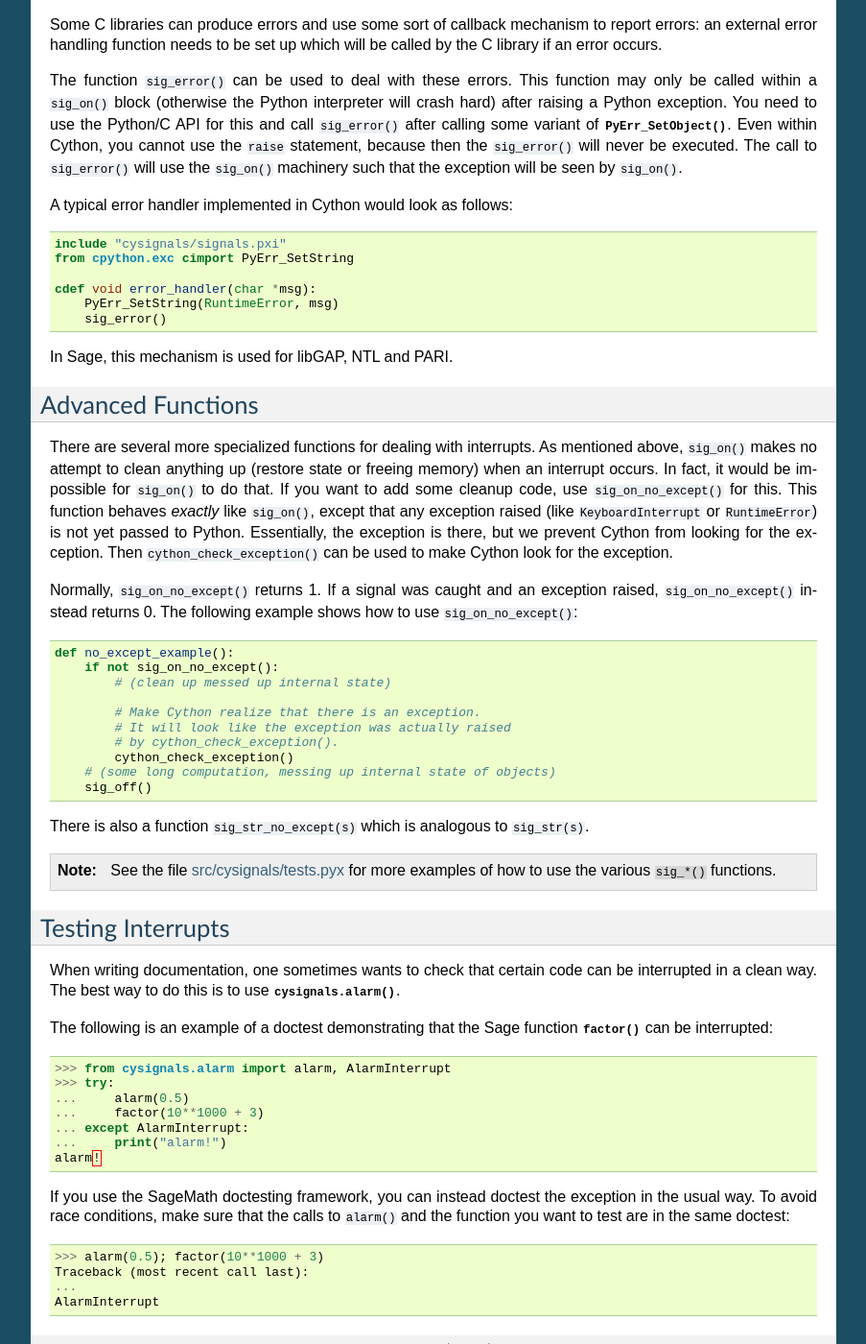
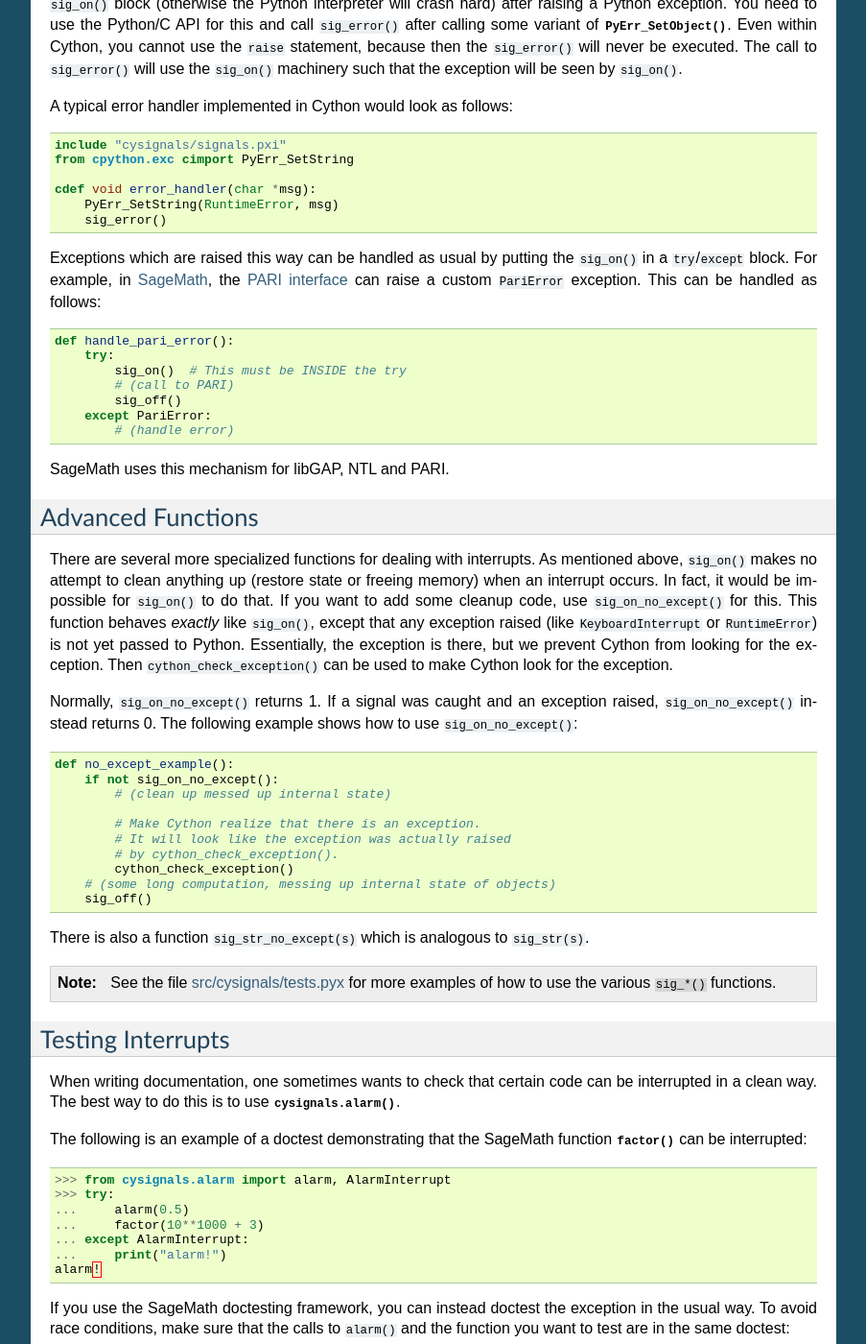
Before and after one commit to sagemath/cysignals, a Sphinx documentation site: the page built from docs/source/index.rst, in a window 1280 px wide and 1400 px high, scrolled down 4925 px. Shown: the whole window at 96% size, without its empty margins (198-1101 px from the left). Built offline with Sphinx 7.4.7, drawn with Linux system fonts in a browser that asks for light colours; some of the changed text lies outside the part shown.

Commit message:
Fix references to SageMath in docs

```diff
--- a/docs/source/index.rst
+++ b/docs/source/index.rst
@@ -170,16 +170,6 @@
         except KeyboardInterrupt:
             # (handle interrupt)
 
-Certain C libraries are written in a way that they will raise Python exceptions:
-`libGAP <https://bitbucket.org/vbraun/libgap>`_ and `NTL
-<http://doc.sagemath.org/html/en/reference/libs/sage/libs/ntl/all.html>`_ in `Sage
-<http://sagemath.org>`_ can raise ``RuntimeError`` and `PARI
-<http://doc.sagemath.org/html/en/reference/libs/sage/libs/pari/pari_instance.html>`_
-can raise ``PariError``. These exceptions behave exactly like the
-``KeyboardInterrupt`` in the example above and can be caught by putting the
-``sig_on()`` inside a ``try``/``except`` block. See :ref:`sig-error` to see how
-this is implmented.
-
 It is possible to stack ``sig_on()`` and ``sig_off()``. If you do this, the
 effect is exactly the same as if only the outer ``sig_on()``/``sig_off()`` was
 there. The inner ones will just change a reference counter and otherwise do
@@ -333,7 +323,21 @@
         PyErr_SetString(RuntimeError, msg)
         sig_error()
 
-In Sage, this mechanism is used for libGAP, NTL and PARI.
+Exceptions which are raised this way can be handled as usual by putting
+the ``sig_on()`` in a ``try``/``except`` block.
+For example, in `SageMath <http://www.sagemath.org/>`_, the
+`PARI interface <http://doc.sagemath.org/html/en/reference/libs/sage/libs/pari/pari_instance.html>`_
+can raise a custom ``PariError`` exception. This can be handled as follows::
+
+    def handle_pari_error():
+        try:
+            sig_on()  # This must be INSIDE the try
+            # (call to PARI)
+            sig_off()
+        except PariError:
+            # (handle error)
+
+SageMath uses this mechanism for libGAP, NTL and PARI.
 
 .. _advanced-sig:
 
@@ -380,8 +384,8 @@
 code can be interrupted in a clean way. The best way to do this is to
 use :func:`cysignals.alarm`.
 
-The following is an example of a doctest demonstrating that the Sage
-function :func:`factor()` can be interrupted::
+The following is an example of a doctest demonstrating that the
+SageMath function :func:`factor()` can be interrupted::
 
     >>> from cysignals.alarm import alarm, AlarmInterrupt
     >>> try:
```
